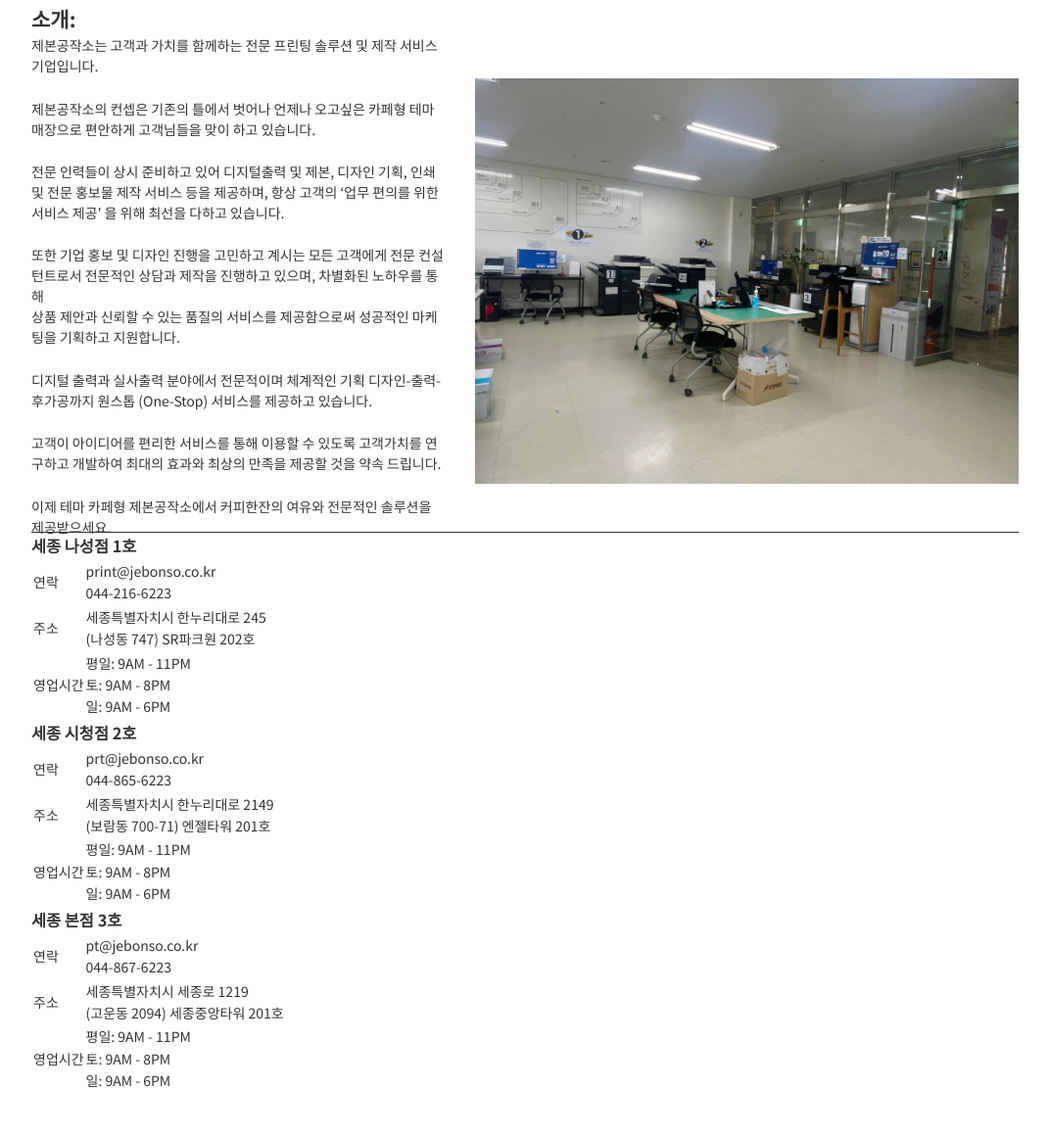
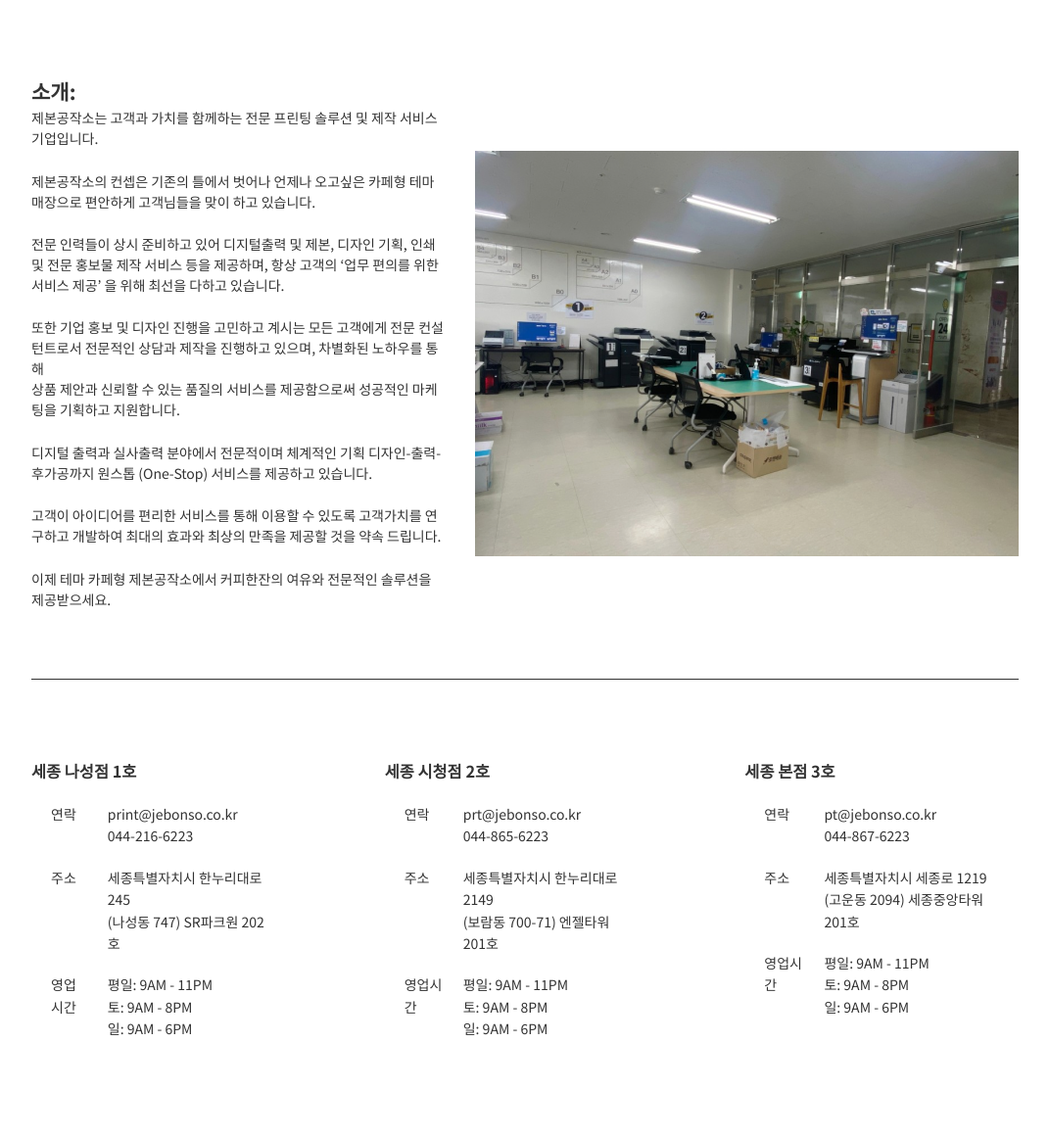
Before and after one commit to taewookim02/bookbinding-workshop, a website: page index.html in a window 1280 px wide. Shown: the part 1187-2348 px from the top of the page at 98% size, without its empty margins (208-1279 px from the left). Before the commit the page ends 2304 px from the top, so only its background shows below. Drawn offline with Linux system fonts and the light colour scheme.

Commit message:
style: footer done

```diff
--- a/sass/_features.scss
+++ b/sass/_features.scss
@@ -3,6 +3,7 @@
   display: flex;
   justify-content: space-between;
   align-items: center;
+  padding-bottom: 15rem;
   &__display {
     position: relative;
     &--large {
--- a/sass/_footer.scss
+++ b/sass/_footer.scss
@@ -1,4 +1,19 @@
 .footer {
   border-top: 1px solid #333;
   grid-column: 3 / -1;
+  display: flex;
+  gap: 9.7rem;
+  justify-content: center;
+
+  padding: 8rem 0;
+
+  & table {
+    border-spacing: 2rem;
+  }
+
+  &__item {
+    & td {
+      vertical-align: top;
+    }
+  }
 }
--- a/sass/_introduction.scss
+++ b/sass/_introduction.scss
@@ -3,7 +3,7 @@
   display: flex;
   gap: 3.2rem;
   align-items: center;
-
+  padding-bottom: 15.2rem;
   &__textarea p {
     line-height: 1.5;
   }
```
Also changed, not shown: css/style.css.
